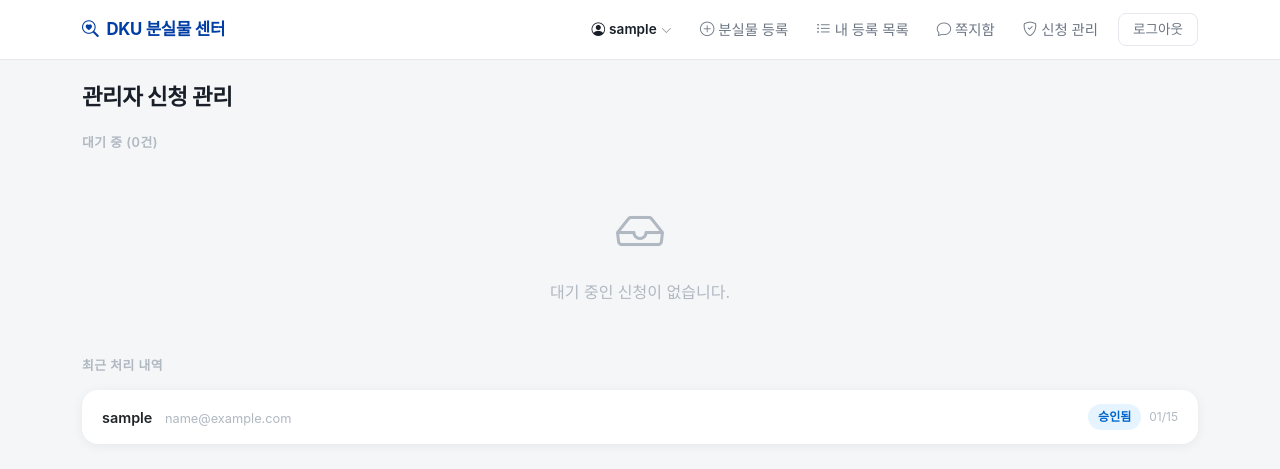
After one commit to island0479/dku-lost-found, a Django app: page /admin-request/manage/ in a window 1280 px wide. The commit adds this page. Shown: the top 469 px of the page. Run offline with Django 5.2, Linux system fonts and the light colour scheme; a user stored in the database is signed in; tables that the repository leaves empty hold one stand-in row (values such as "Sample post"); some libraries are stand-ins or nearby versions.

Commit message:
관리자 신청/승인 시스템 추가
- AdminRequest 모델 (신청 이유 + 증빙파일 + 상태)
- 일반 사용자: navbar '관리자 신청' 링크 → 신청 폼 제출
- 슈퍼유저: navbar '신청 관리' 배지 → 승인/거절 페이지
- 승인 시 자동으로 is_staff=True 부여
- 거절 시 사유 입력 및 재신청 가능

Co-Authored-By: Claude Sonnet 4.6 <noreply@anthropic.com>

```diff
--- a/items/context_processors.py
+++ b/items/context_processors.py
@@ -1,15 +1,18 @@
-from .models import Inquiry
+from .models import Inquiry, AdminRequest
 
 
 def new_inquiry_count(request):
     if not request.user.is_authenticated:
-        return {'new_inquiry_count': 0}
-    # 내 분실물에 달린 문의 중 내가 아직 한 번도 메시지를 보내지 않은 것
-    count = (
+        return {'new_inquiry_count': 0, 'pending_admin_requests': 0}
+    inquiry_count = (
         Inquiry.objects
         .filter(item__registered_by=request.user)
         .exclude(messages__sender=request.user)
         .distinct()
         .count()
     )
-    return {'new_inquiry_count': count}
+    pending = (
+        AdminRequest.objects.filter(status='pending').count()
+        if request.user.is_superuser else 0
+    )
+    return {'new_inquiry_count': inquiry_count, 'pending_admin_requests': pending}
--- a/items/forms.py
+++ b/items/forms.py
@@ -1,7 +1,7 @@
 from django import forms
 from django.contrib.auth.forms import UserCreationForm
 from django.contrib.auth.models import User
-from .models import Item, Inquiry
+from .models import Item, Inquiry, AdminRequest
 
 CTRL = "form-control"
 SEL = "form-select"
@@ -57,6 +57,23 @@ class SignupForm(UserCreationForm):
         return user
 
 
+class AdminRequestForm(forms.ModelForm):
+    class Meta:
+        model = AdminRequest
+        fields = ['reason', 'attachment']
+        labels = {
+            'reason': '신청 이유',
+            'attachment': '증빙 자료 (선택)',
+        }
+        widgets = {
+            'reason': forms.Textarea(attrs={
+                'class': CTRL, 'rows': 4,
+                'placeholder': '소속(과사무실/학생회 등)과 관리자 권한이 필요한 이유를 적어주세요.',
+            }),
+            'attachment': forms.ClearableFileInput(attrs={'class': CTRL}),
+        }
+
+
 class InquiryForm(forms.ModelForm):
     class Meta:
         model = Inquiry
--- a/items/models.py
+++ b/items/models.py
@@ -69,6 +69,27 @@ class Inquiry(models.Model):
         ordering = ["-created_at"]
 
 
+class AdminRequest(models.Model):
+    STATUS_CHOICES = [
+        ('pending', '검토 중'),
+        ('approved', '승인됨'),
+        ('rejected', '거절됨'),
+    ]
+    user = models.OneToOneField(User, on_delete=models.CASCADE, related_name='admin_request')
+    reason = models.TextField()
+    attachment = models.FileField(upload_to='admin_requests/', blank=True, null=True)
+    status = models.CharField(max_length=20, choices=STATUS_CHOICES, default='pending')
+    reject_reason = models.TextField(blank=True, default='')
+    created_at = models.DateTimeField(auto_now_add=True)
+    reviewed_by = models.ForeignKey(
+        User, on_delete=models.SET_NULL, null=True, blank=True, related_name='reviewed_requests'
+    )
+
+    class Meta:
+        verbose_name = "관리자 신청"
+        ordering = ['-created_at']
+
+
 class Message(models.Model):
     inquiry = models.ForeignKey(Inquiry, on_delete=models.CASCADE, related_name="messages")
     sender = models.ForeignKey(User, on_delete=models.CASCADE, related_name="sent_messages")
--- a/items/urls.py
+++ b/items/urls.py
@@ -23,4 +23,8 @@ urlpatterns = [
     path("chat/<int:inq_pk>/messages/", views.chat_messages_partial, name="chat_messages"),
     path("chat/<int:inq_pk>/send/", views.chat_send, name="chat_send"),
     path("chats/", views.my_chats, name="my_chats"),
+    path("admin-request/", views.admin_request, name="admin_request"),
+    path("admin-request/manage/", views.admin_request_manage, name="admin_request_manage"),
+    path("admin-request/<int:req_pk>/approve/", views.admin_request_approve, name="admin_request_approve"),
+    path("admin-request/<int:req_pk>/reject/", views.admin_request_reject, name="admin_request_reject"),
 ]
--- a/items/views.py
+++ b/items/views.py
@@ -5,8 +5,8 @@ from django.contrib import messages
 from django.contrib.auth import login, update_session_auth_hash
 from django.contrib.auth.forms import PasswordChangeForm
 from django.db.models import Q, Max
-from .models import Item, Category, Inquiry, ItemImage, Message
-from .forms import ItemForm, InquiryForm, SignupForm
+from .models import Item, Category, Inquiry, ItemImage, Message, AdminRequest
+from .forms import ItemForm, InquiryForm, SignupForm, AdminRequestForm
 
 
 def _filter_items(request):
@@ -319,6 +319,65 @@ def my_chats(request):
 
 
 @login_required
+def admin_request(request):
+    if request.user.is_staff:
+        messages.info(request, "이미 관리자 권한을 보유하고 있습니다.")
+        return redirect('item_list')
+
+    existing = AdminRequest.objects.filter(user=request.user).first()
+
+    if request.method == 'POST':
+        form = AdminRequestForm(request.POST, request.FILES, instance=existing)
+        if form.is_valid():
+            req = form.save(commit=False)
+            req.user = request.user
+            req.status = 'pending'
+            req.reject_reason = ''
+            req.save()
+            messages.success(request, "신청이 접수됐습니다. 검토 후 결과를 알려드립니다.")
+            return redirect('item_list')
+    else:
+        form = AdminRequestForm(instance=existing)
+
+    return render(request, 'admin_request/form.html', {'form': form, 'existing': existing})
+
+
+def admin_request_manage(request):
+    if not request.user.is_superuser:
+        return HttpResponseForbidden()
+    pending = AdminRequest.objects.filter(status='pending').select_related('user')
+    reviewed = AdminRequest.objects.exclude(status='pending').select_related('user', 'reviewed_by')[:20]
+    return render(request, 'admin_request/manage.html', {'pending': pending, 'reviewed': reviewed})
+
+
+def admin_request_approve(request, req_pk):
+    if not request.user.is_superuser:
+        return HttpResponseForbidden()
+    if request.method == 'POST':
+        req = get_object_or_404(AdminRequest, pk=req_pk)
+        req.status = 'approved'
+        req.reviewed_by = request.user
+        req.save()
+        req.user.is_staff = True
+        req.user.save()
+        messages.success(request, f"{req.user.username}에게 관리자 권한을 부여했습니다.")
+    return redirect('admin_request_manage')
+
+
+def admin_request_reject(request, req_pk):
+    if not request.user.is_superuser:
+        return HttpResponseForbidden()
+    if request.method == 'POST':
+        req = get_object_or_404(AdminRequest, pk=req_pk)
+        req.status = 'rejected'
+        req.reject_reason = request.POST.get('reject_reason', '')
+        req.reviewed_by = request.user
+        req.save()
+        messages.info(request, f"{req.user.username}의 신청을 거절했습니다.")
+    return redirect('admin_request_manage')
+
+
+@login_required
 def delete_account(request):
     error = None
     if request.method == "POST":
--- /dev/null
+++ b/templates/admin_request/manage.html
@@ -0,0 +1,77 @@
+{% extends "base.html" %}
+{% block content %}
+<h4 class="page-title mb-4">관리자 신청 관리</h4>
+
+<!-- 대기 중 -->
+<h6 class="fw-semibold mb-3" style="color:var(--text-muted);font-size:0.8rem;text-transform:uppercase;letter-spacing:0.5px">
+  대기 중 ({{ pending|length }}건)
+</h6>
+
+{% if pending %}
+  <div class="card mb-4">
+    {% for req in pending %}
+      <div style="padding:20px;{% if not forloop.last %}border-bottom:1px solid var(--border){% endif %}">
+        <div class="d-flex justify-content-between align-items-start">
+          <div style="flex:1;min-width:0">
+            <div class="d-flex align-items-center gap-2 mb-1">
+              <span class="fw-semibold">{{ req.user.username }}</span>
+              <span style="color:var(--text-muted);font-size:0.8rem">{{ req.user.email }}</span>
+              <span style="font-size:0.75rem;color:var(--text-muted)">{{ req.created_at|date:"m/d H:i" }}</span>
+            </div>
+            <p style="font-size:0.875rem;color:var(--text-secondary);margin-bottom:8px;white-space:pre-line">{{ req.reason }}</p>
+            {% if req.attachment %}
+              <a href="{{ req.attachment.url }}" target="_blank" style="font-size:0.82rem;color:var(--brand)">
+                <i class="bi bi-paperclip me-1"></i>첨부파일 보기
+              </a>
+            {% endif %}
+          </div>
+          <div class="d-flex flex-column gap-2 ms-4 flex-shrink-0">
+            <form method="post" action="{% url 'admin_request_approve' req.pk %}">
+              {% csrf_token %}
+              <button type="submit" class="btn btn-dark btn-sm w-100">승인</button>
+            </form>
+            <form method="post" action="{% url 'admin_request_reject' req.pk %}">
+              {% csrf_token %}
+              <div class="d-flex gap-1">
+                <input name="reject_reason" type="text" class="form-control form-control-sm"
+                       placeholder="거절 사유 (선택)" style="font-size:0.8rem;padding:5px 10px">
+                <button type="submit" class="btn-danger-sm flex-shrink-0">거절</button>
+              </div>
+            </form>
+          </div>
+        </div>
+      </div>
+    {% endfor %}
+  </div>
+{% else %}
+  <div class="empty-state" style="padding:30px 20px">
+    <i class="bi bi-inbox"></i>
+    <p>대기 중인 신청이 없습니다.</p>
+  </div>
+{% endif %}
+
+<!-- 처리 완료 -->
+{% if reviewed %}
+  <h6 class="fw-semibold mb-3 mt-2" style="color:var(--text-muted);font-size:0.8rem;text-transform:uppercase;letter-spacing:0.5px">
+    최근 처리 내역
+  </h6>
+  <div class="card">
+    {% for req in reviewed %}
+      <div style="padding:14px 20px;{% if not forloop.last %}border-bottom:1px solid var(--border){% endif %}" class="d-flex justify-content-between align-items-center">
+        <div>
+          <span class="fw-semibold" style="font-size:0.9rem">{{ req.user.username }}</span>
+          <span style="color:var(--text-muted);font-size:0.8rem;margin-left:8px">{{ req.user.email }}</span>
+        </div>
+        <div class="d-flex align-items-center gap-2">
+          {% if req.status == 'approved' %}
+            <span class="badge-found">승인됨</span>
+          {% else %}
+            <span class="badge-returned">거절됨</span>
+          {% endif %}
+          <span style="font-size:0.75rem;color:var(--text-muted)">{{ req.created_at|date:"m/d" }}</span>
+        </div>
+      </div>
+    {% endfor %}
+  </div>
+{% endif %}
+{% endblock %}
--- a/templates/base.html
+++ b/templates/base.html
@@ -346,6 +346,22 @@
                              padding:1px 6px;border-radius:20px;line-height:1.6">{{ new_inquiry_count }}</span>
               {% endif %}
             </a>
+            </li>
+            {% if user.is_superuser %}
+            <li class="nav-item">
+              <a class="nav-link d-flex align-items-center gap-1" href="{% url 'admin_request_manage' %}">
+                <i class="bi bi-shield-check"></i>신청 관리
+                {% if pending_admin_requests %}
+                  <span style="background:#D92B2B;color:#fff;font-size:0.7rem;font-weight:700;
+                               padding:1px 6px;border-radius:20px;line-height:1.6">{{ pending_admin_requests }}</span>
+                {% endif %}
+              </a>
+            {% elif not user.is_staff %}
+            <li class="nav-item">
+              <a class="nav-link" href="{% url 'admin_request' %}">
+                <i class="bi bi-shield me-1"></i>관리자 신청
+              </a>
+            {% endif %}
           </li>
           <li class="nav-item ms-lg-1">
             <form method="post" action="{% url 'logout' %}" style="display:inline">
```
Also changed, not shown: templates/admin_request/form.html (added, +59 -0 lines), items/migrations/0007_adminrequest.py (added).
